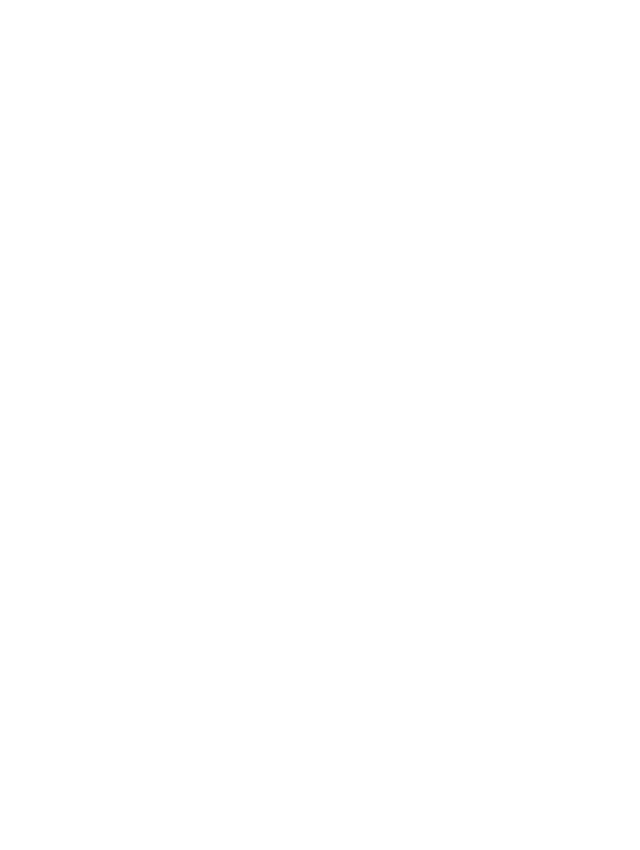
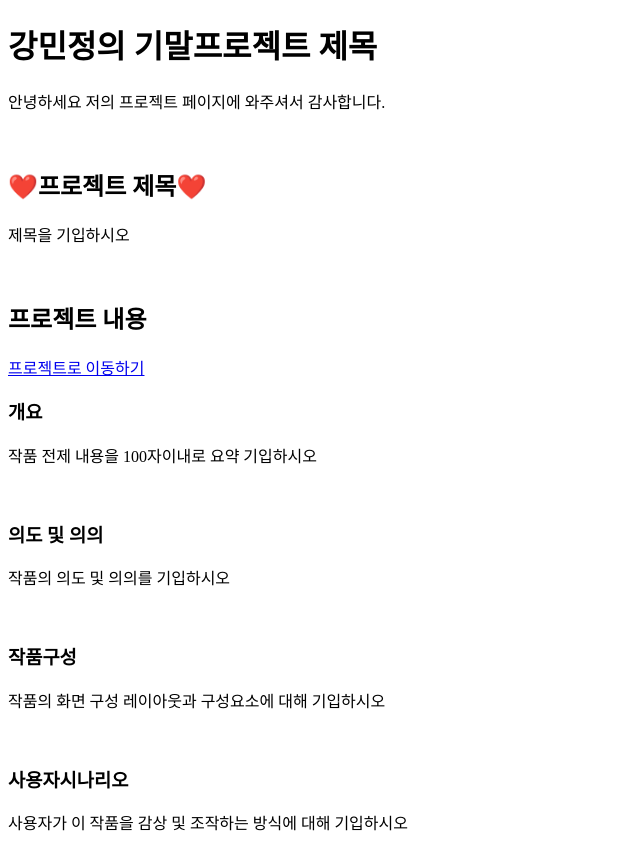
Before and after one commit to baeseoyeon1016/sample_web, a plain HTML site: page index.html in a window 1280 px wide. Shown: the whole page, without its empty margins (0-640 px from the left). Before the commit the page ends 800 px from the top, so only its background shows below. Drawn offline with Linux system fonts and the light colour scheme.

Commit message:
Add files via upload

```diff
--- a/index.html
+++ b/index.html
@@ -1,31 +1,28 @@
 <!DOCTYPE html>
 <html>
 <head>
-<title>배서연의 깔롱진 기말 프로젝트
+<title>강민정의 기말 프로젝트</title>
 </head>
-
 <body>
-<h1>배서연의 깔롱진 기말 프로젝트</h1>
-<p>아직 무제입니다</p>
+<h1>강민정의 기말프로젝트 제목</h1>
+<p>안녕하세요 저의 프로젝트 페이지에 와주셔서 감사합니다.</p>
 <br>
-
-<h2>프로젝트 제목</h2>
-<a href = "https://editor.p5js.org/qotjdus1016/sketches/zaQbMJi6V"> 프로젝트 바로가기</a>
+<h2>❤️프로젝트 제목❤️</h2>
+<p>제목을 기입하시오</p>
 <br>
-
-<h3>개요</h3>
-<p>이 작품은 ~~어쩌고 저쩌고</p>
+<h2>프로젝트 내용</h2>
+<a href ="https://p5js.org/">프로젝트로 이동하기</a>
 <br>
-
+<h3>개요 </h3>
+<p>작품 전제 내용을 100자이내로 요약 기입하시오</p>
+<br>
 <h3>의도 및 의의</h3>
-<p>이 작품의 의도는 ~~</p>
+<p>작품의 의도 및 의의를 기입하시오</p>
 <br>
-
 <h3>작품구성</h3>
-<p>작품의 화면 구성 레이아웃과 구성요소에 대해 기입해보자</p>
+<p>작품의 화면 구성 레이아웃과 구성요소에 대해 기입하시오</p>
 <br>
-
 <h3>사용자시나리오</h3>
-<p>사용자가 이 작품을 감상 및 조작하는 방식에 대해 기입해보자</p>
+<p>사용자가 이 작품을 감상 및 조작하는 방식에 대해 기입하시오</p>
 </body>
 </html>
```
